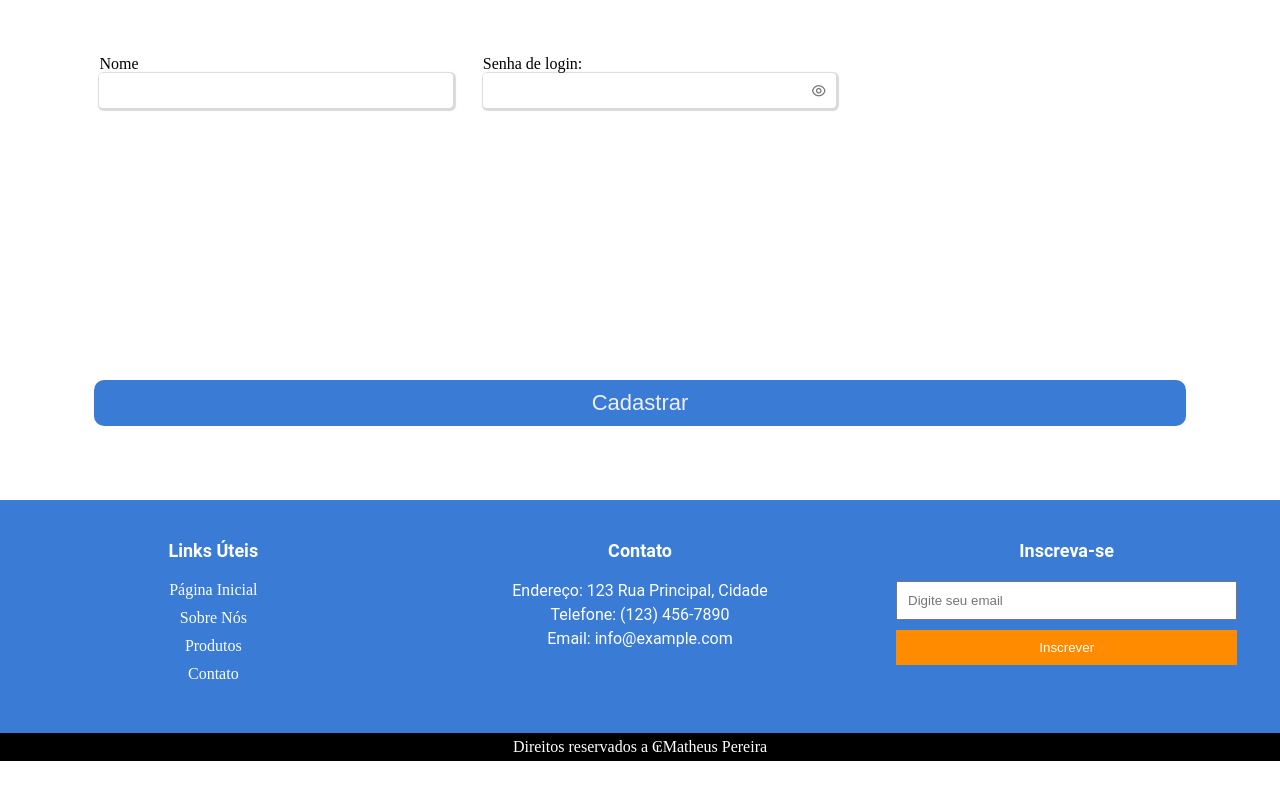
After one commit to Matheus1415/SmartTelecon, a Laravel app: page /lendPage/login in a window 1280 px wide. The commit adds this page. Run offline with Laravel 12, Linux system fonts and the light colour scheme; parts of the project's set-up code (start-up, migrations or seed data) failed here and were passed over.

Commit message:
pagina e rota login criada

```diff
--- a/app/Http/Controllers/LendPageController.php
+++ b/app/Http/Controllers/LendPageController.php
@@ -22,23 +22,7 @@ class LendPageController extends Controller
         //
     }
 
-    public function show(string $id)
-    {
-        //
-    }
-
-    public function edit(string $id)
-    {
-        //
-    }
-
-    public function update(Request $request, string $id)
-    {
-        //
-    }
-
-    public function destroy(string $id)
-    {
-        //
+    public function login() {
+        return view('Components.login');
     }
 }
--- /dev/null
+++ b/resources/views/Components/login.blade.php
@@ -0,0 +1,95 @@
+<!DOCTYPE html>
+<html lang="en">
+<head>
+    <meta charset="UTF-8">
+    <meta name="viewport" content="width=device-width, initial-scale=1.0">
+    <meta http-equiv="X-UA-Compatible" content="ie=edge">
+    <title>Cadastro do usúario</title>
+    <link href="https://cdn.jsdelivr.net/npm/remixicon@4.2.0/fonts/remixicon.css" rel="stylesheet"/>
+    <link rel="stylesheet" href="{{asset('css/lendPage.css')}}">
+
+</head>
+<body>
+    <section class="cadastro">
+        <div class="container">
+            @if ($errors->any())
+                <div class="erro">
+                    <ul>
+                        @foreach ($errors->all() as $erro)
+                            <li>{{ $erro }}</li>
+                        @endforeach
+                    </ul>
+                </div>
+            @endif
+
+            <form action="" method="POST" id="cadastro">
+                @csrf
+                <div class="form__single">
+
+                    <div class="form__section userDados">
+                        <div class="form__wraper">
+                            <label for="nome">Nome</label>
+                            <input
+                                type="text"
+                                id="nome"
+                                name="nome"
+                                value="{{ old('nome') }}"
+                            >
+                        </div>
+                    </div>
+                    <div class="form__section senha">
+                        <div class="form__wraper">
+                            <label for="senha">Senha de login:</label>
+                            <div class="form__wraper__senha">
+                                <input
+                                    type="password"
+                                    id="senha"
+                                    name="senha"
+                                    value="{{ old('senha')}}"
+                                >
+                                <i class="ri-eye-line" id="senhaIco"></i>
+                            </div>
+                        </div>
+                    </div>
+                </div>
+                <button type="submit" id="btnCadastroProvedor">Cadastrar</button>
+            </form>
+        </div>
+    </section>
+
+
+
+<footer>
+    <div class="footer-container">
+        <div class="footer-col">
+            <h3>Links Úteis</h3>
+            <ul>
+                <li><a href="#">Página Inicial</a></li>
+                <li><a href="#">Sobre Nós</a></li>
+                <li><a href="#">Produtos</a></li>
+                <li><a href="#">Contato</a></li>
+            </ul>
+        </div>
+        <div class="footer-col">
+            <h3>Contato</h3>
+            <p>Endereço: 123 Rua Principal, Cidade</p>
+            <p>Telefone: (123) 456-7890</p>
+            <p>Email: info@example.com</p>
+        </div>
+        <div class="footer-col">
+            <h3>Inscreva-se</h3>
+            <form action="#">
+                <input type="email" placeholder="Digite seu email">
+                <button type="submit">Inscrever</button>
+            </form>
+        </div>
+    </div>
+</footer>
+<div class="footer__single">
+    Direitos reservados a ₢Matheus Pereira
+</div>
+
+
+
+</body>
+</html>
--- a/resources/views/lendPage/index.blade.php
+++ b/resources/views/lendPage/index.blade.php
@@ -28,7 +28,7 @@
                         <li class="nav__item"><a href="#sobre" class="nav__link">Sobre</a></li>
                         <li class="nav__item"><a href="#servico" class="nav__link">Serviços Oferecidos</a></li>
                         <li class="nav__item"><a href="{{route('lendPage.create')}}" class="cadatro">Cadastro</a></li>
-                        <li class="nav__item"><a href="" class="login">Login</a></li>
+                        <li class="nav__item"><a href="{{route('lendPage.login')}}" class="login">Login</a></li>
                     </ul>
                 </nav>
                 <span class="material-symbols-outlined" id="menu">menu</span>
--- a/routes/web.php
+++ b/routes/web.php
@@ -8,6 +8,7 @@ use Illuminate\Support\Facades\Route;
 Route::get('/',[LendPageController::class, 'index'])->name('index');
 Route::group(['prefix' => 'lendPage', 'as' => 'lendPage.'], function() {
     Route::get('/cadastro',[LendPageController::class, 'create'])->name('create');
+    Route::get('/login',[LendPageController::class, 'login'])->name('login');
 });
 
 Route::group(['prefix' => 'dashboard','as' => 'dashboard.'],function(){
```
Also changed, not shown: app/View/Components/dashboard.login.php (added, +26 -0 lines).
